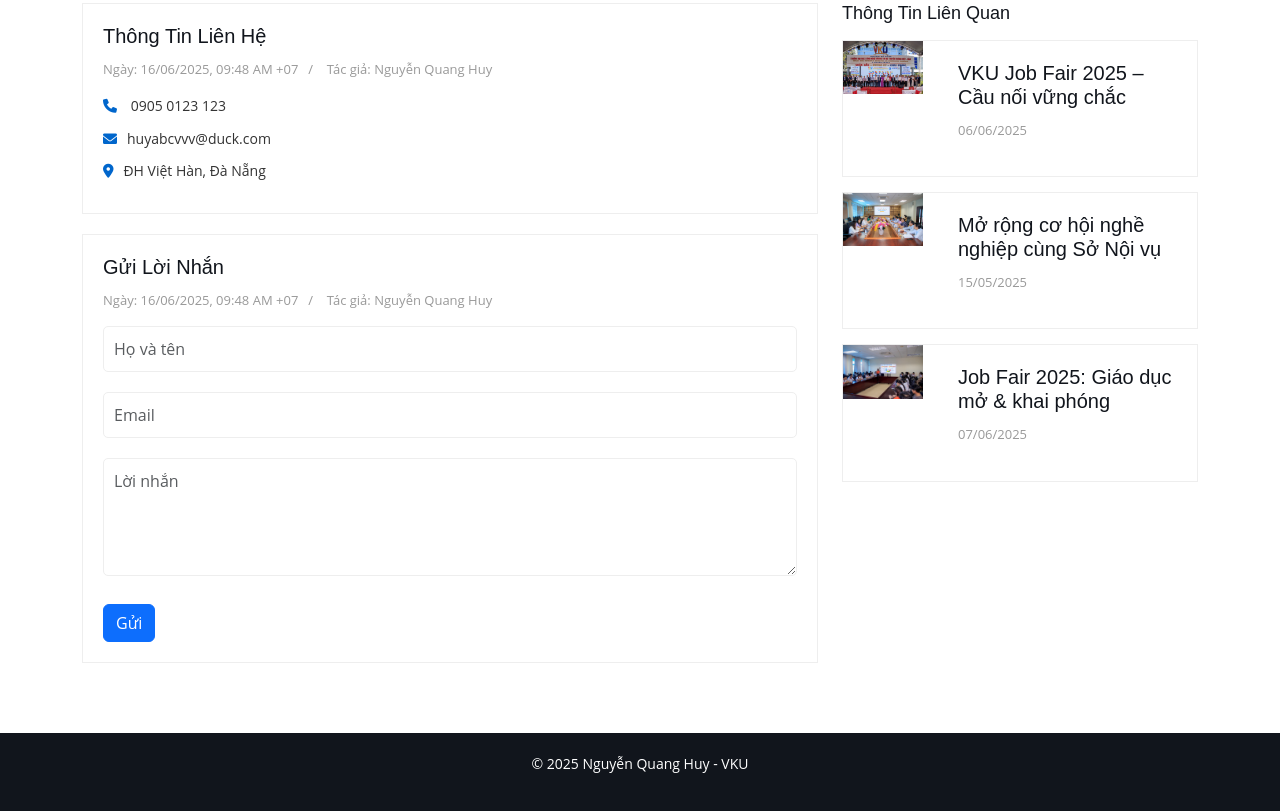
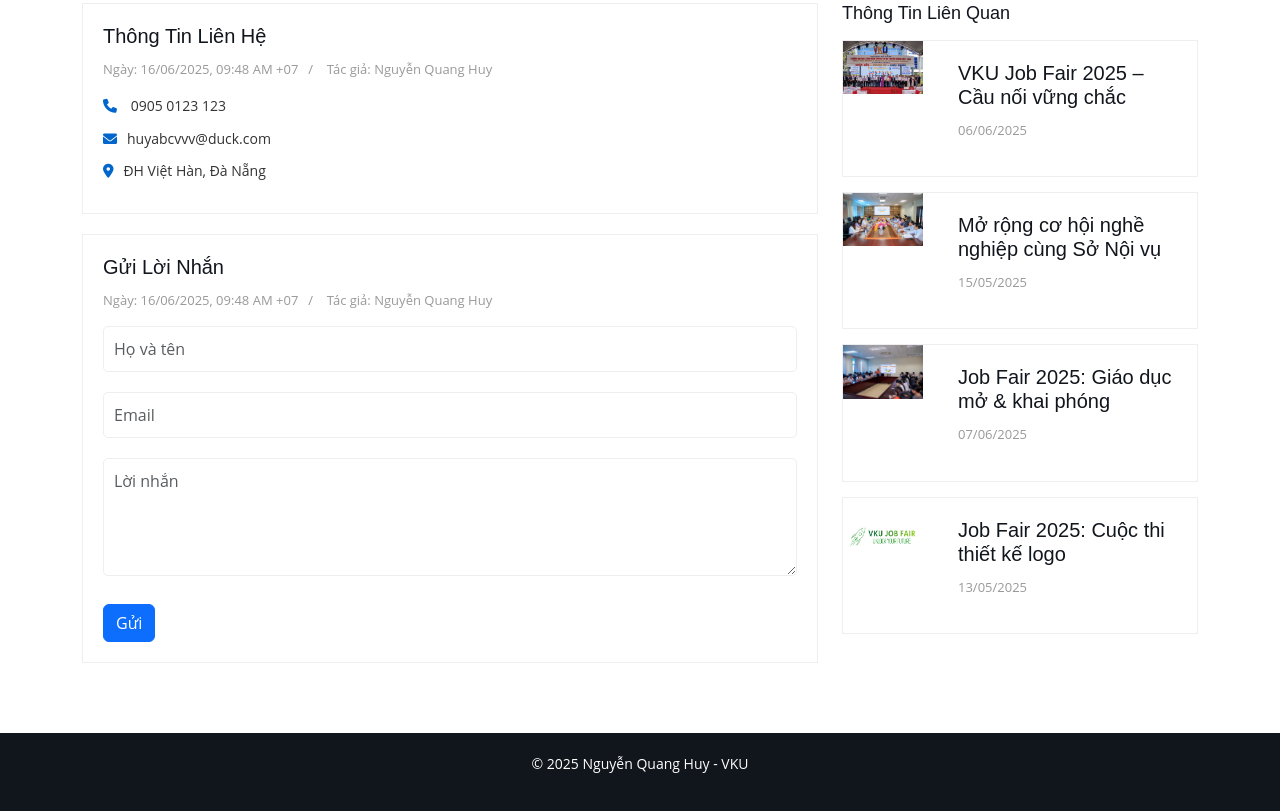
Before and after one commit to nguyenquanghuy12345678/Thuc_Tap_Web, a plain HTML site: page frontend/contact.html in a window 1280 px wide. Shown: the part 961-1772 px from the top of the page. Drawn offline with nearby package versions, Linux system fonts and the light colour scheme; some packages are replaced by stand-ins of ours; a script that the page names is missing.

Commit message:
update images and news

```diff
--- a/frontend/contact.html
+++ b/frontend/contact.html
@@ -130,6 +130,31 @@
                 </ul>
               </div>
             </div>
+
+                        <!-- Tin 4 -->
+            <div class="post post-widget">
+              <div class="post-img">
+                <img src="images/thiet ke logo.jpg" alt="Thiết kế logo">
+              </div>
+              <div class="post-body">
+                <h4 class="post-title">
+                  <!-- <a href="https://www.facebook.com/plugins/post.php?href=https%3A%2F%2Fwww.facebook.com%2FVKUJobFair%2Fposts%2Fpfbid028TqLQpEPiyJh6euW5Wcb7QPi9FUoRRVU4vfH6mHrEps3Lq75MkQYrymCDv27ZUksl&show_text=true&width=500"
+                    width="500" height="744" style="border:none;overflow:hidden" scrolling="no" frameborder="0"
+                    allowfullscreen="true"
+                    allow="autoplay; clipboard-write; encrypted-media; picture-in-picture; web-share" target="_blank">
+                    Job Fair 2025: Cuộc thi thiết kế logo
+                  </a> -->
+
+                  <a href="https://www.facebook.com/VKUJobFair/posts/122166099374337721?ref=embed_post" target="_blank">
+                    Job Fair 2025: Cuộc thi thiết kế logo
+                  </a>
+                </h4>
+                <ul class="post-meta">
+                  <li>13/05/2025</li>
+                </ul>
+              </div>
+            </div>
+
           </div>
         </div>
       </div>
```
Also changed, not shown: frontend/about.html (+24 -0 lines), frontend/category.html (+25 -3 lines), frontend/index.html (+1 -1 lines), frontend/images/giao luu thuc te i.jpg (added), frontend/images/giao luu thuc te ii.jpg (added), frontend/images/giao luu thuc te.jpg (added), frontend/images/phong van thuc te i.jpg (added), frontend/images/phong van thuc te ii.jpg (added), frontend/images/thiet ke logo.jpg (added), frontend/images/van nghe.jpg (added).
